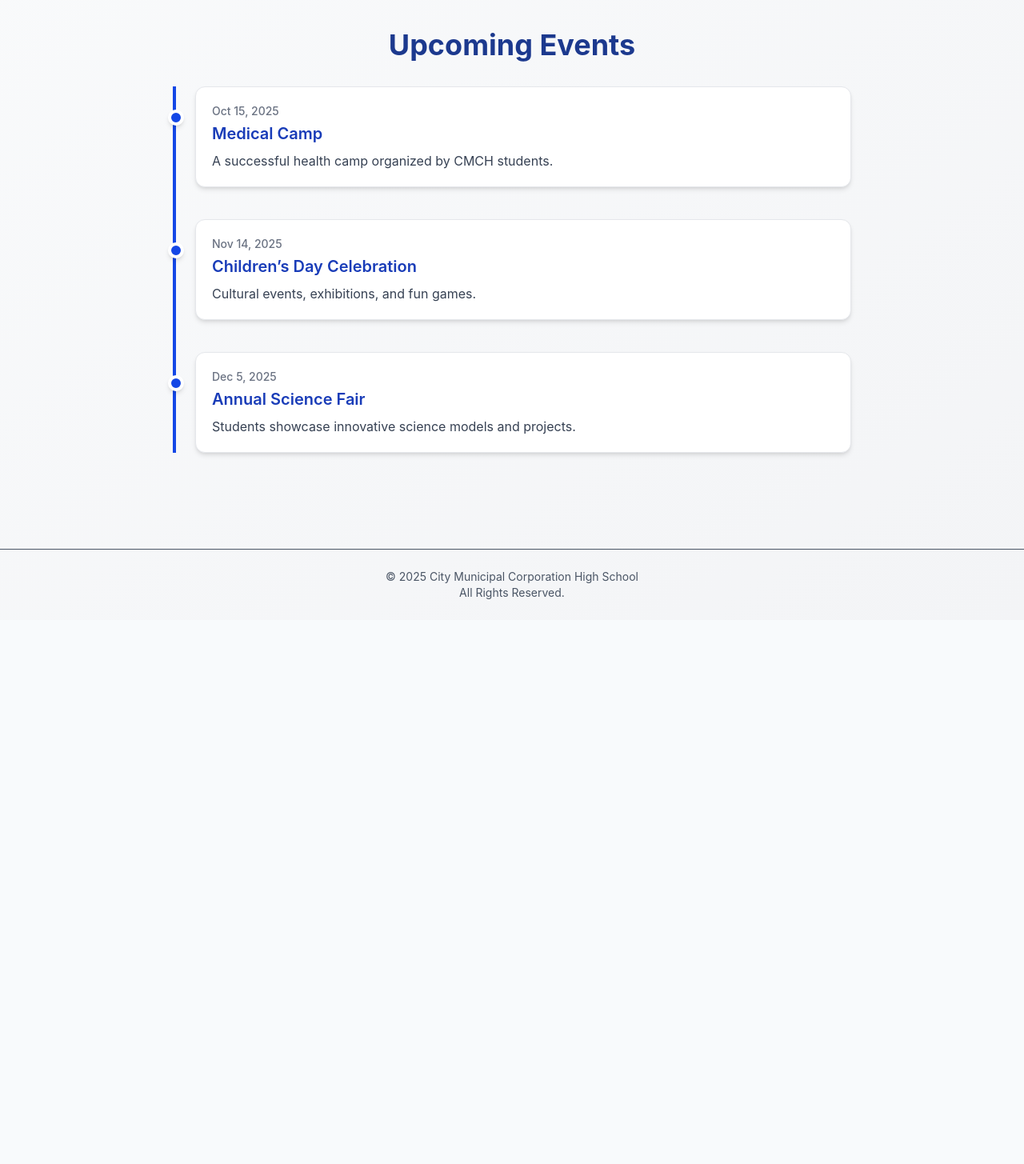
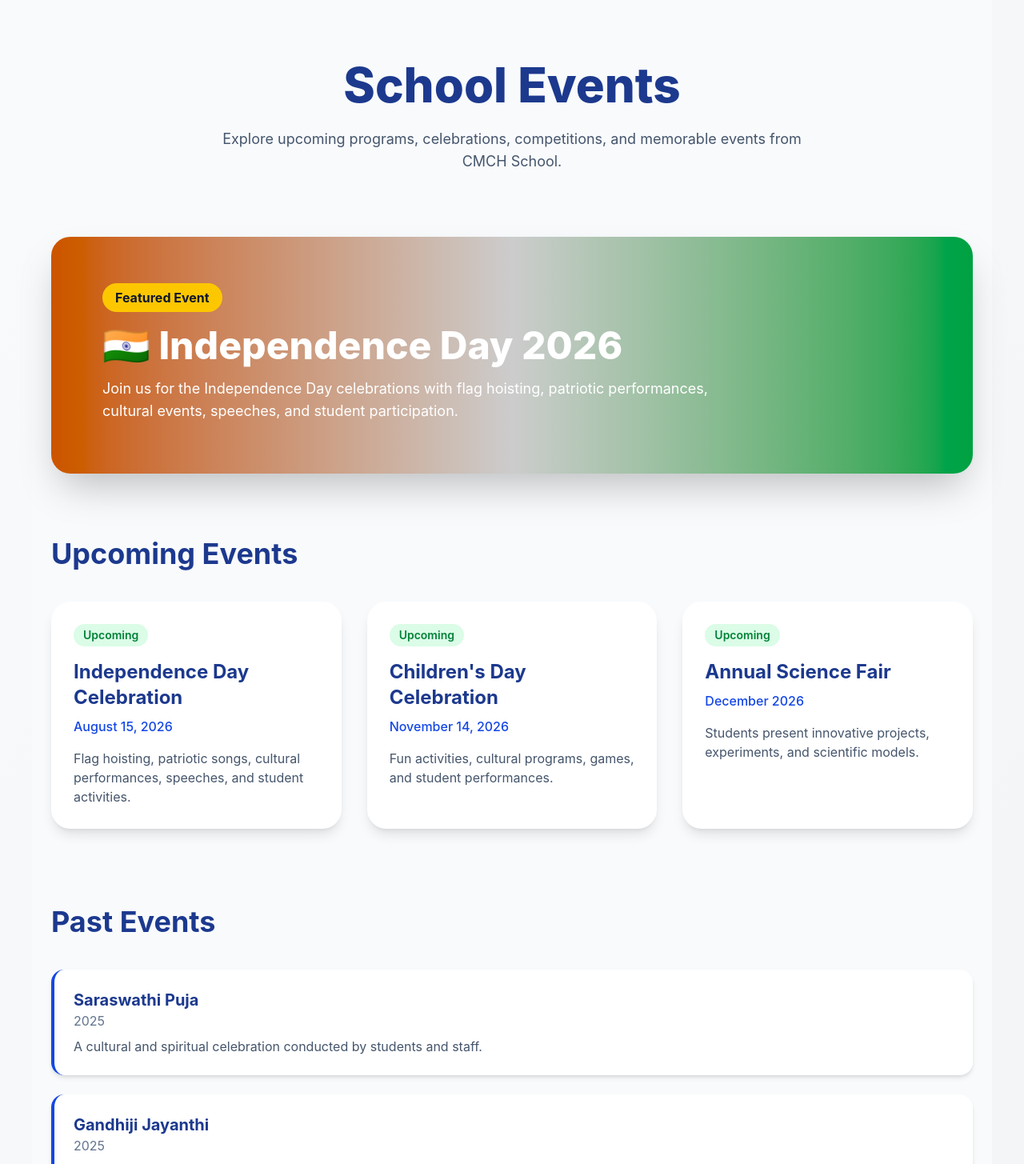
Before and after one commit to samuelpraveenk9-lab/citymunicipalhighschoolrjy, a React (Vite) app: page /events in a window 1280 px wide. Shown: the part 140-1595 px from the top of the page at 80% size. Before the commit the page ends 915 px from the top, so only its background shows below. Built offline with nearby package versions, Linux system fonts and the light colour scheme.

Commit message:
Refactor events data structure and update rendering

```diff
--- a/src/pages/Events.tsx
+++ b/src/pages/Events.tsx
@@ -1,57 +1,169 @@
 import { motion } from "framer-motion";
 
 export default function Events() {
-  const events = [
+  const upcomingEvents = [
     {
-      date: "Oct 15, 2025",
-      title: "Medical Camp",
-      desc: "A successful health camp organized by CMCH students.",
+      title: "Independence Day Celebration",
+      date: "August 15, 2026",
+      desc: "Flag hoisting, patriotic songs, cultural performances, speeches, and student activities.",
+      status: "Upcoming",
     },
     {
-      date: "Nov 14, 2025",
-      title: "Children’s Day Celebration",
-      desc: "Cultural events, exhibitions, and fun games.",
+      title: "Children's Day Celebration",
+      date: "November 14, 2026",
+      desc: "Fun activities, cultural programs, games, and student performances.",
+      status: "Upcoming",
     },
     {
-      date: "Dec 5, 2025",
       title: "Annual Science Fair",
-      desc: "Students showcase innovative science models and projects.",
+      date: "December 2026",
+      desc: "Students present innovative projects, experiments, and scientific models.",
+      status: "Upcoming",
+    },
+  ];
+
+  const pastEvents = [
+    {
+      title: "Saraswathi Puja",
+      date: "2025",
+      desc: "A cultural and spiritual celebration conducted by students and staff.",
+    },
+    {
+      title: "Gandhiji Jayanthi",
+      date: "2025",
+      desc: "Tributes, speeches, and activities honoring Mahatma Gandhi.",
+    },
+    {
+      title: "Swachh Survekshan Rally",
+      date: "2025",
+      desc: "Students participated in awareness rallies promoting cleanliness.",
+    },
+    {
+      title: "Karate Achievement",
+      date: "2025",
+      desc: "Students represented the school in martial arts competitions.",
     },
   ];
 
   return (
-    <div className="max-w-4xl mx-auto px-6 py-10">
-      {/* Page Heading */}
-      <motion.h2
+    <div className="min-h-screen bg-slate-50">
+
+      {/* HERO */}
+      <section className="py-20 text-center px-6">
+        <motion.h1
+          initial={{ opacity: 0, y: 25 }}
+          animate={{ opacity: 1, y: 0 }}
+          className="text-5xl md:text-6xl font-extrabold text-blue-900 mb-6"
+        >
+          School Events
+        </motion.h1>
+
+        <p className="max-w-3xl mx-auto text-lg text-slate-600">
+          Explore upcoming programs, celebrations, competitions,
+          and memorable events from CMCH School.
+        </p>
+      </section>
+
+      {/* FEATURED EVENT */}
+      <section className="max-w-7xl mx-auto px-6 mb-20">
+        <motion.div
+          whileHover={{ scale: 1.01 }}
+          className="rounded-3xl overflow-hidden shadow-2xl bg-gradient-to-r from-orange-500 via-white to-green-500"
+        >
+          <div className="bg-black/20 p-10 md:p-16">
+
+            <span className="bg-yellow-400 text-slate-900 px-4 py-2 rounded-full font-bold">
+              Featured Event
+            </span>
+
+            <h2 className="text-4xl md:text-5xl font-extrabold text-white mt-6 mb-4">
+              🇮🇳 Independence Day 2026
+            </h2>
+
+            <p className="text-white text-lg max-w-3xl">
+              Join us for the Independence Day celebrations with
+              flag hoisting, patriotic performances, cultural events,
+              speeches, and student participation.
+            </p>
+
+          </div>
+        </motion.div>
+      </section>
+
+      {/* UPCOMING EVENTS */}
+      <section className="max-w-7xl mx-auto px-6 mb-24">
+
+        <h2 className="text-4xl font-bold text-blue-900 mb-10">
+          Upcoming Events
+        </h2>
+
+        <div className="grid md:grid-cols-2 lg:grid-cols-3 gap-8">
+
+          {upcomingEvents.map((event, index) => (
+            <motion.div
+              key={index}
+              whileHover={{ y: -8 }}
               initial={{ opacity: 0, y: 20 }}
               animate={{ opacity: 1, y: 0 }}
-        transition={{ duration: 0.5 }}
-        className="text-4xl font-bold text-blue-900 mb-8 text-center"
+              transition={{ delay: index * 0.1 }}
+              className="bg-white rounded-3xl shadow-lg p-7 hover:shadow-2xl transition-all"
             >
-        Upcoming Events
-      </motion.h2>
+              <span className="inline-block bg-green-100 text-green-700 px-3 py-1 rounded-full text-sm font-semibold mb-4">
+                {event.status}
+              </span>
 
-      {/* Timeline List */}
-      <div className="relative border-l-4 border-blue-700 pl-6 space-y-10">
-        {events.map((event, i) => (
-          <motion.div
-            key={i}
-            initial={{ opacity: 0, x: -20 }}
-            animate={{ opacity: 1, x: 0 }}
-            transition={{ duration: 0.4, delay: i * 0.15 }}
-            className="bg-white p-5 shadow-md rounded-xl border border-gray-200 hover:shadow-lg transition-shadow"
-          >
-            {/* Event Dot */}
-            <div className="absolute -left-[10px] mt-2 h-5 w-5 bg-blue-700 rounded-full border-4 border-white shadow-md"></div>
-
-            <p className="text-sm text-gray-500 font-medium">{event.date}</p>
-            <h3 className="text-xl font-semibold text-blue-800 mt-1">
+              <h3 className="text-2xl font-bold text-blue-900 mb-2">
                 {event.title}
               </h3>
-            <p className="text-gray-700 mt-2">{event.desc}</p>
+
+              <p className="text-blue-700 font-medium mb-4">
+                {event.date}
+              </p>
+
+              <p className="text-slate-600">
+                {event.desc}
+              </p>
             </motion.div>
           ))}
+
         </div>
+      </section>
+
+      {/* PAST EVENTS */}
+      <section className="max-w-7xl mx-auto px-6 pb-20">
+
+        <h2 className="text-4xl font-bold text-blue-900 mb-10">
+          Past Events
+        </h2>
+
+        <div className="space-y-6">
+
+          {pastEvents.map((event, index) => (
+            <motion.div
+              key={index}
+              whileHover={{ x: 5 }}
+              initial={{ opacity: 0 }}
+              animate={{ opacity: 1 }}
+              transition={{ delay: index * 0.08 }}
+              className="bg-white rounded-2xl shadow-md p-6 border-l-4 border-blue-700"
+            >
+              <h3 className="text-xl font-bold text-blue-900">
+                {event.title}
+              </h3>
+
+              <p className="text-slate-500 mb-2">
+                {event.date}
+              </p>
+
+              <p className="text-slate-600">
+                {event.desc}
+              </p>
+            </motion.div>
+          ))}
+
+        </div>
+      </section>
+
     </div>
   );
 }
```
Lines whose indentation alone changed are shown as unchanged.
